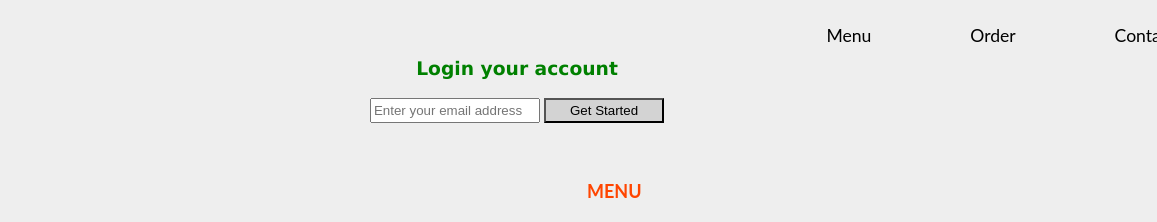
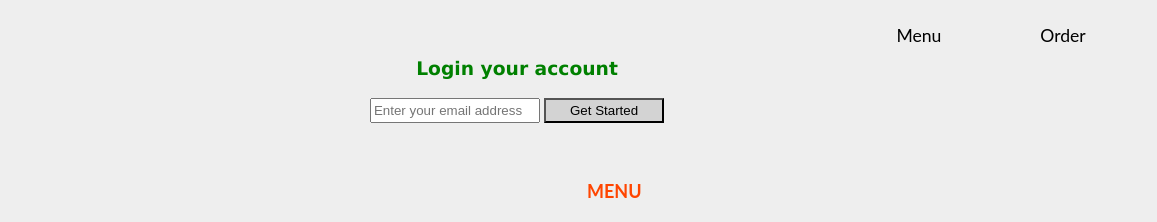
Before and after one commit to JericoDellomas/Pizza-Landing-Page, a plain HTML site: page index.html in a window 1280 px wide. Shown: the top 222 px of the page, 123-1280 px from the left. Drawn offline with Linux system fonts and the light colour scheme.

Commit message:
update size

```diff
--- a/styles.css
+++ b/styles.css
@@ -29,7 +29,7 @@
 
     nav > ul{
       width: 35vw;
-      margin-left:900px;
+      margin-left:970px;
       margin-top:25px;
       display:flex;
      list-style-type: none;
```
